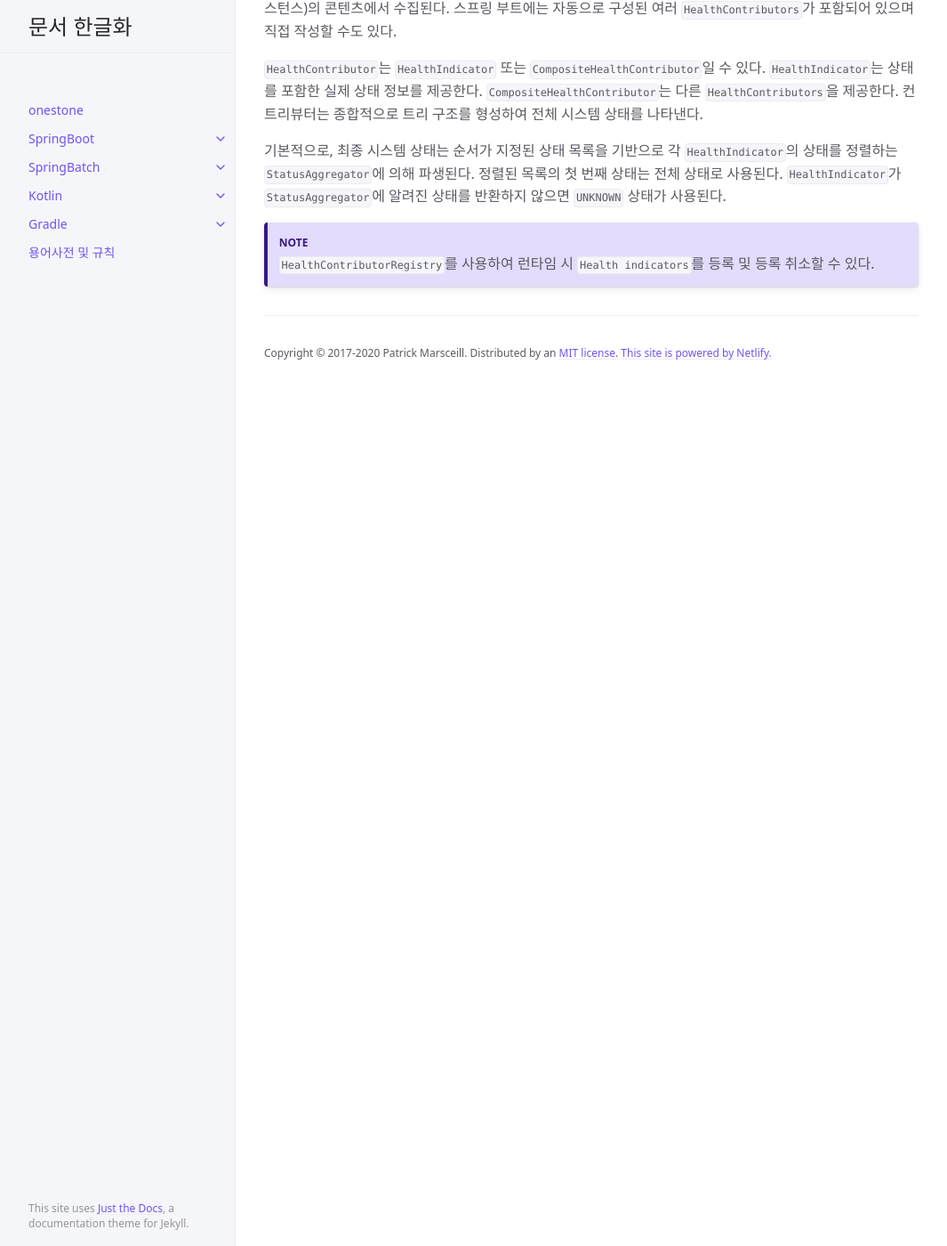
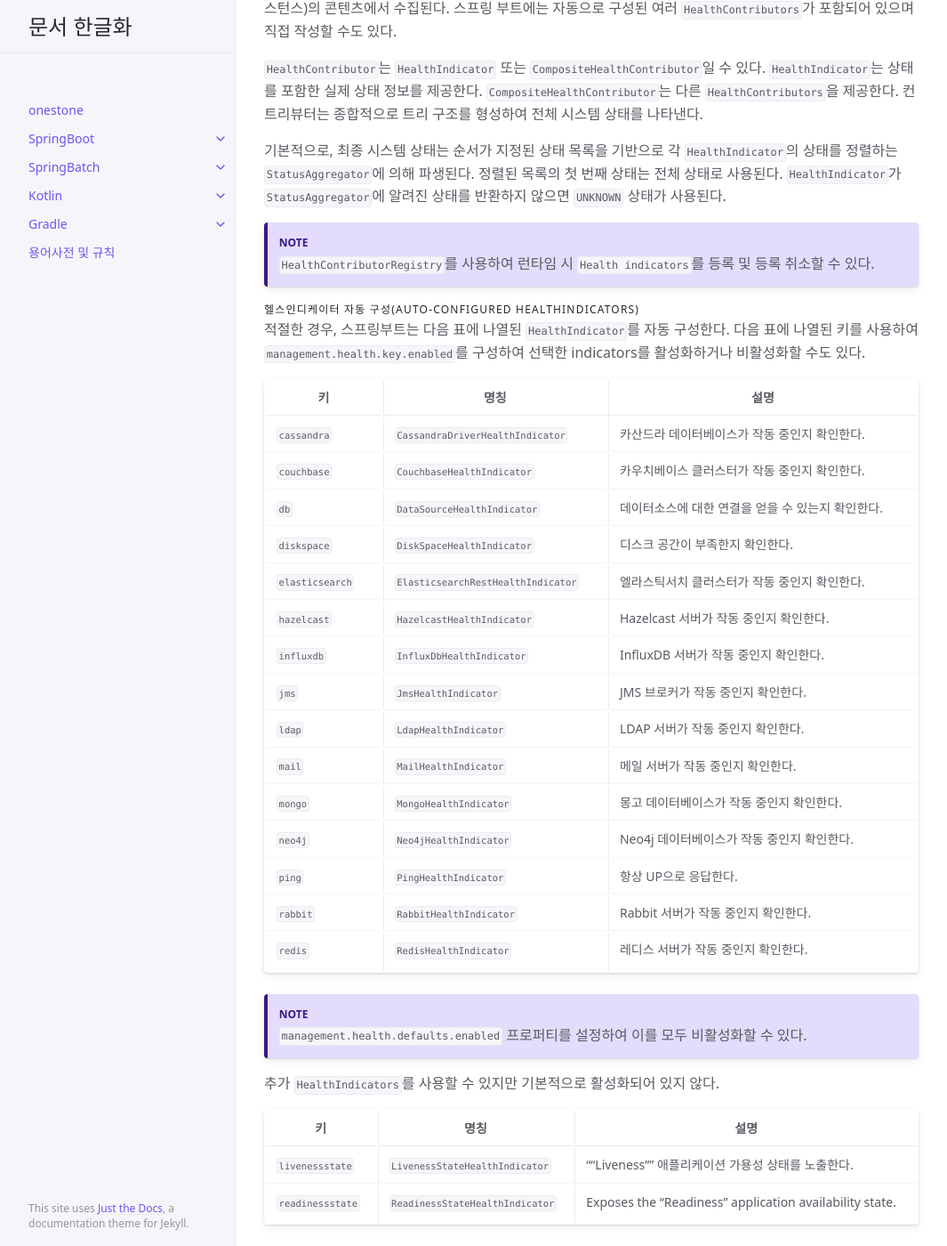
Before and after one commit to onestone9900/onestone9900.github.io, a Jekyll site: the page built from docs/spring_boot/3.1.1/spring_boot/13.production_ready_features.md, in a window 1280 px wide and 1400 px high, scrolled down 18716 px. Shown: the whole window at 89% size, without its empty margins (107-1172 px from the left). Built offline with Jekyll 4.4.1, drawn with Linux system fonts in a browser that asks for light colours.

Commit message:
docs: spring boot - 헬스인디케이터 자동 구성(Auto-configured HealthIndicators)

```diff
--- a/docs/spring_boot/3.1.1/spring_boot/13.production_ready_features.md
+++ b/docs/spring_boot/3.1.1/spring_boot/13.production_ready_features.md
@@ -656,3 +656,36 @@ Jersey를 사용하는 경우 범위 요청이 지원되지 않는다.
 
 {: .note}
 `HealthContributorRegistry`를 사용하여 런타임 시 `Health indicators`를 등록 및 등록 취소할 수 있다.
+
+
+#### 헬스인디케이터 자동 구성(Auto-configured HealthIndicators)
+적절한 경우, 스프링부트는 다음 표에 나열된 `HealthIndicator`를 자동 구성한다. 다음 표에 나열된 키를 사용하여 `management.health.key.enabled`를 구성하여 선택한 indicators를 활성화하거나 비활성화할 수도 있다.
+
+|키|명칭|설명|
+|---|---|---|
+|`cassandra`|`CassandraDriverHealthIndicator`|카산드라 데이터베이스가 작동 중인지 확인한다.|
+|`couchbase`|`CouchbaseHealthIndicator`|카우치베이스 클러스터가 작동 중인지 확인한다.|
+|`db`|`DataSourceHealthIndicator`|데이터소스에 대한 연결을 얻을 수 있는지 확인한다.|
+|`diskspace`|`DiskSpaceHealthIndicator`|디스크 공간이 부족한지 확인한다.|
+|`elasticsearch`|`ElasticsearchRestHealthIndicator`|엘라스틱서치 클러스터가 작동 중인지 확인한다.|
+|`hazelcast`|`HazelcastHealthIndicator`|Hazelcast 서버가 작동 중인지 확인한다.|
+|`influxdb`|`InfluxDbHealthIndicator`|InfluxDB 서버가 작동 중인지 확인한다.|
+|`jms`|`JmsHealthIndicator`|JMS 브로커가 작동 중인지 확인한다.|
+|`ldap`|`LdapHealthIndicator`|LDAP 서버가 작동 중인지 확인한다.|
+|`mail`|`MailHealthIndicator`|메일 서버가 작동 중인지 확인한다.|
+|`mongo`|`MongoHealthIndicator`|몽고 데이터베이스가 작동 중인지 확인한다.|
+|`neo4j`|`Neo4jHealthIndicator`|Neo4j 데이터베이스가 작동 중인지 확인한다.|
+|`ping`|`PingHealthIndicator`|항상 UP으로 응답한다.|
+|`rabbit`|`RabbitHealthIndicator`|Rabbit 서버가 작동 중인지 확인한다.|
+|`redis`|`RedisHealthIndicator`|레디스 서버가 작동 중인지 확인한다.|
+
+{: .note}
+`management.health.defaults.enabled` 프로퍼티를 설정하여 이를 모두 비활성화할 수 있다.
+
+추가 `HealthIndicators`를 사용할 수 있지만 기본적으로 활성화되어 있지 않다.
+
+
+|키|명칭|설명|
+|---|---|---|
+|`livenessstate`|`LivenessStateHealthIndicator`|"“Liveness”" 애플리케이션 가용성 상태를 노출한다.|
+|`readinessstate`|`ReadinessStateHealthIndicator`|Exposes the “Readiness” application availability state.|
```
